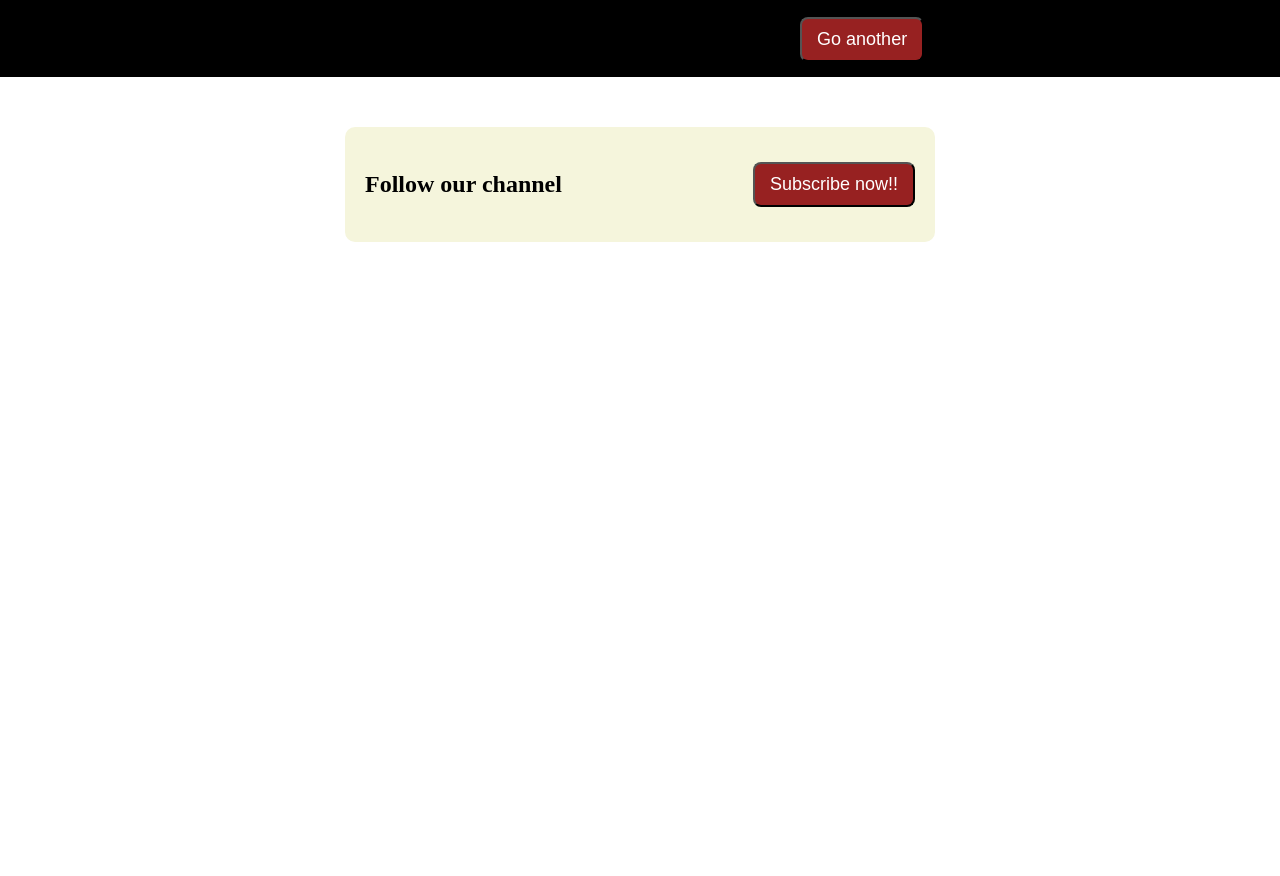
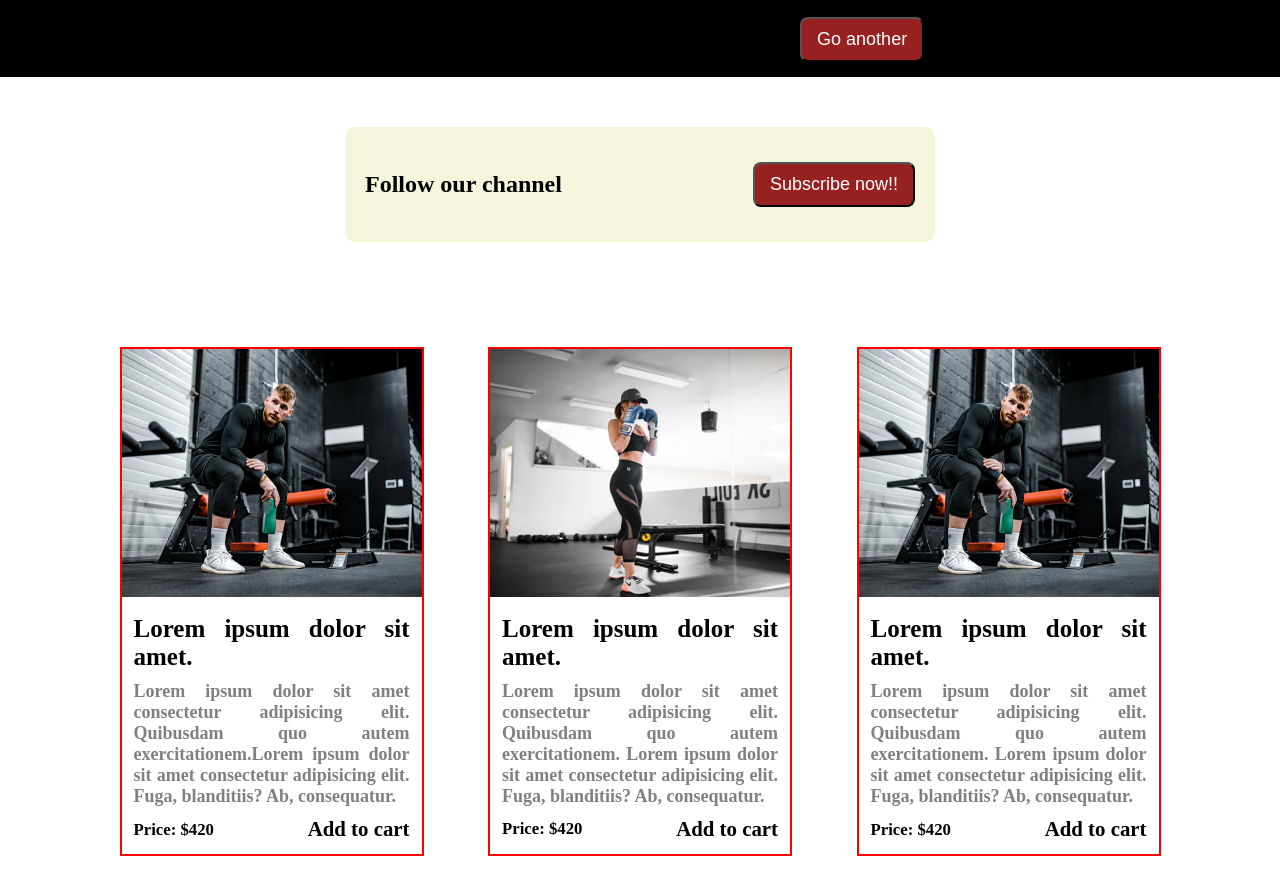
Before and after one commit to Sharminaktermetu/fitness2, a plain HTML site: page index.html in a window 1280 px wide. Shown: the part 1828-2704 px from the top of the page. Before the commit the page ends 2070 px from the top, so only its background shows below. Drawn offline with Linux system fonts and the light colour scheme.

Commit message:
another cart part

```diff
--- a/index.html
+++ b/index.html
@@ -99,6 +99,49 @@
     <button class="button">Subscribe now!!</button>
 </div>
 </div>
+
+<section class="container section-title cart-container">
+<div class="another-cart-part">
+    <div class="top-image">
+        <img src="images/services/service1.jpg" alt="">
+    </div>
+    <div class="bottom-text">
+        <h4>Lorem ipsum dolor sit amet.</h4>
+        <p class="para">Lorem ipsum dolor sit amet consectetur adipisicing elit. Quibusdam quo autem exercitationem.Lorem ipsum dolor sit amet consectetur adipisicing elit. Fuga, blanditiis? Ab, consequatur.</p>
+        <div class="price">
+            <h6>Price: $420</h6>
+            <small>Add to cart</small>
+        </div>
+    </div>
+</div>
+<div class="another-cart-part">
+    <div class="top-image">
+        <img src="images/services/services2.jpg" alt="">
+    </div>
+    <div class="bottom-text">
+        <h4>Lorem ipsum dolor sit amet.</h4>
+        <p class="para">Lorem ipsum dolor sit amet consectetur adipisicing elit. Quibusdam quo autem exercitationem. Lorem ipsum dolor sit amet consectetur adipisicing elit. Fuga, blanditiis? Ab, consequatur.</p>
+        <div class="price">
+            <h6>Price: $420</h6>
+            <small>Add to cart</small>
+        </div>
+    </div>
+</div>
+<div class="another-cart-part">
+    <div class="top-image">
+        <img src="images/services/service1.jpg" alt="">
+    </div>
+    <div class="bottom-text">
+        <h4>Lorem ipsum dolor sit amet.</h4>
+        <p class="para">Lorem ipsum dolor sit amet consectetur adipisicing elit. Quibusdam quo autem exercitationem. Lorem ipsum dolor sit amet consectetur adipisicing elit. Fuga, blanditiis? Ab, consequatur.</p>
+        <div class="price">
+            <h6>Price: $420</h6>
+            <small>Add to cart</small>
+        </div>
+    </div>
+</div>
+</section>
+
         </main>
 </body>
 </html>
--- a/style.css
+++ b/style.css
@@ -121,3 +121,25 @@
     margin-top: 50px;
     width: 550px;
 }
+/* subscribe end */
+.another-cart-part{
+ width: 300px;
+ border: 2px solid red;
+}
+.top-image img{
+    width: 100%;
+}
+.bottom-text p{
+    color: gray;
+    margin: 10px 0px;
+    font-size: 18px;
+}
+.bottom-text{
+ text-align: justify;
+ padding: 12px;
+}
+.price{
+    display: flex;
+    justify-content: space-between;
+    align-items: center;
+}
```
